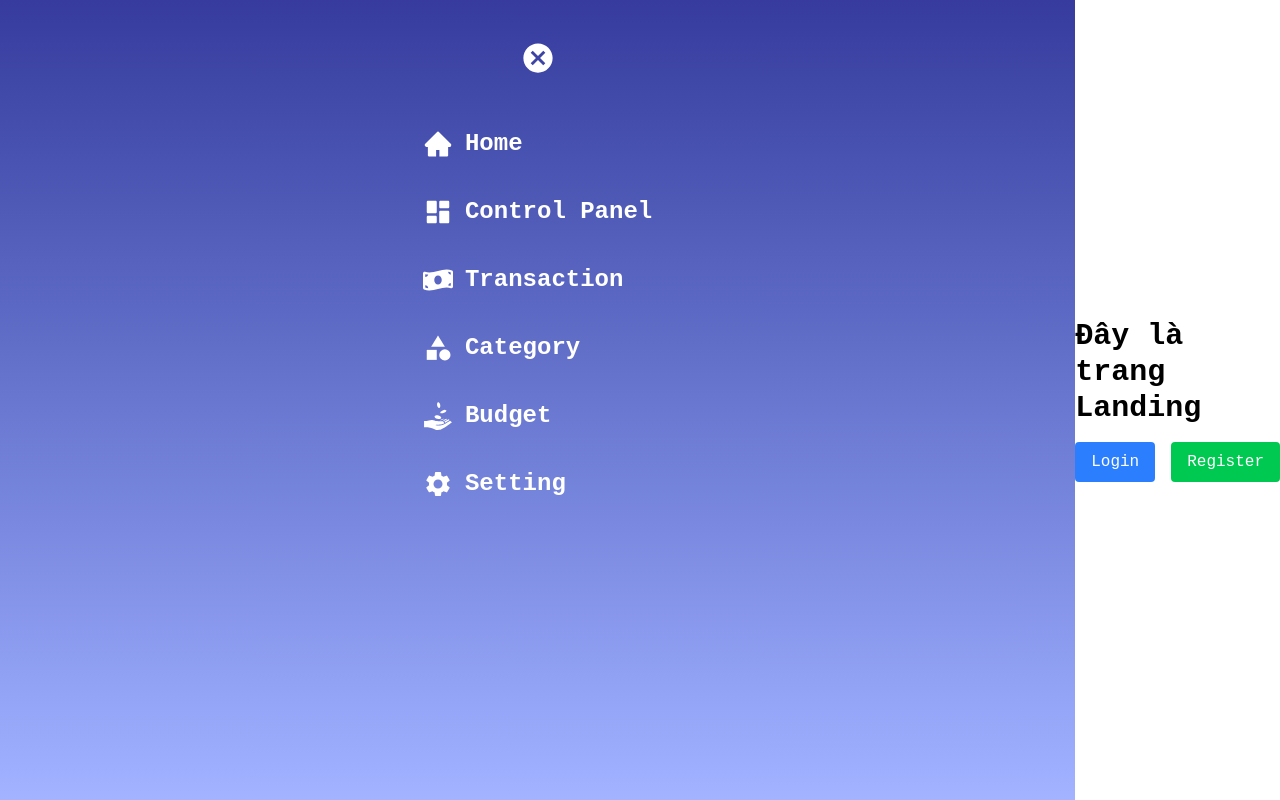
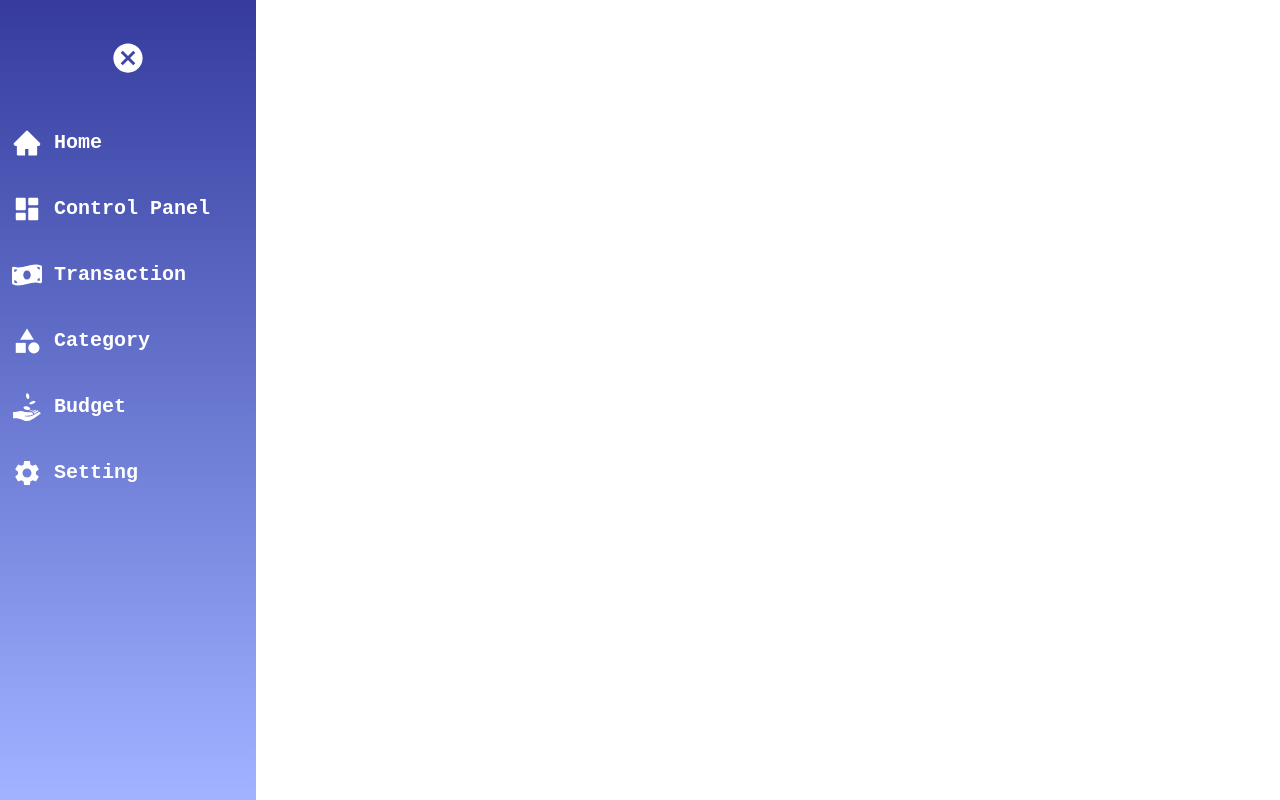
Before and after one commit to ngocdao-alt/FinTrack, a React (Vite) app: page / in a window 1280 px wide. Built offline with nearby package versions, Linux system fonts and the light colour scheme; no server answers.

Commit message:
fix sidebar

```diff
--- a/src/components/SideBarComponent.jsx
+++ b/src/components/SideBarComponent.jsx
@@ -1,5 +1,5 @@
 import React from 'react'
-import { AiFillHome, AiOutlineClose } from 'react-icons/ai'
+import { AiFillHome } from 'react-icons/ai'
 import { MdSettings, MdCategory } from 'react-icons/md'
 import { FaMoneyBillWave } from 'react-icons/fa'
 import { RiDashboardFill } from 'react-icons/ri'
@@ -18,26 +18,41 @@ const navArr = [
 
 function SidebarComponent() {
   return (
-    <div className="w-full h-screen bg-gradient-to-b from-[#363B9D] to-indigo-300 text-white px-6 py-4 flex flex-col">
+    <div className="
+      w-full h-screen bg-gradient-to-b from-[#363B9D] to-indigo-300 text-white px-6 py-4 flex flex-col
+      sm:w-[20%] sm:px-0
+
+    ">
 
       {/* Nút Đóng */}
-      <div className="w-fit my-5 self-center p-1 flex justify-center">
-        <IoMdCloseCircle  className="cursor-pointer hover:text-red-300 text-4xl text-white transition-colors duration-200" />
+      <div className="
+        w-fit my-5 self-center p-1 flex justify-center
+      ">
+        <IoMdCloseCircle className="
+        cursor-pointer hover:text-red-300 text-4xl text-white transition-colors duration-200
+
+      " />
       </div>
 
       {/* Mục Menu SideBar */}
-      <ul className="w-fit mx-auto my-5 flex flex-col gap-5 font-bold">
+      <ul className="w-full mx-auto sm:mx-0 my-5 flex flex-col gap-5 font-bold">
         {navArr.map((item, index) => (
           <li
             key={index}
-            className="group flex items-center gap-3 cursor-pointer text-2xl md:text-xl lg:text-2xl transition duration-200 hover:bg-white/10 rounded-md px-3 py-2"
+            className="
+              group flex items-center gap-3 cursor-pointer text-[clamp(14px,2vw,20px)] transition duration-200 hover:bg-white/10 rounded-md px-3 py-2
+            "
           >
-            <span className="text-3xl md:text-3xl lg:text-3xl transform transition group-hover:scale-110">
+            <span className="
+              text-3xl sm:text-3xl transform transition group-hover:scale-110
+            ">
               {item.icon}
             </span>
             <Link
               to={item.path}
-              className="transform transition group-hover:scale-105"
+              className="
+                transform transition group-hover:scale-105
+              "
             >
               {item.label}
             </Link>
```
Also changed, not shown: src/App.jsx (+6 -6 lines).
